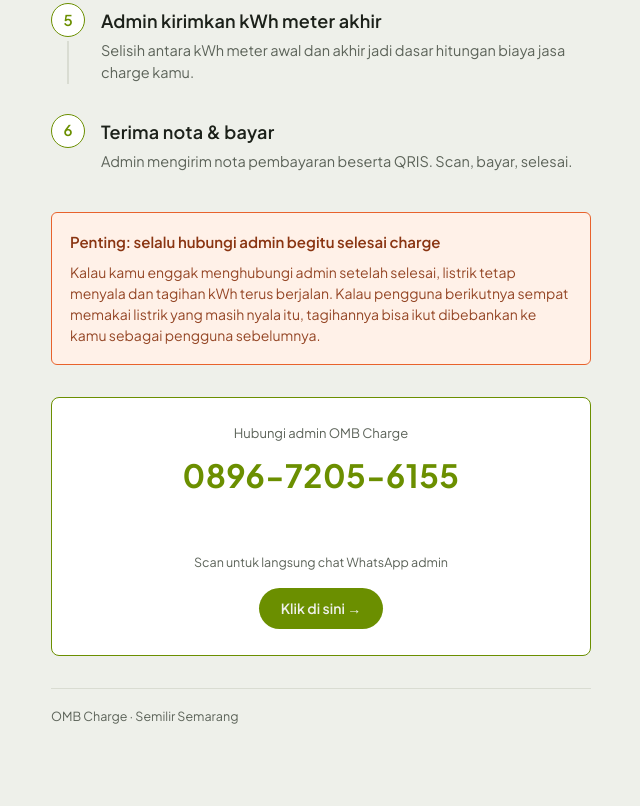
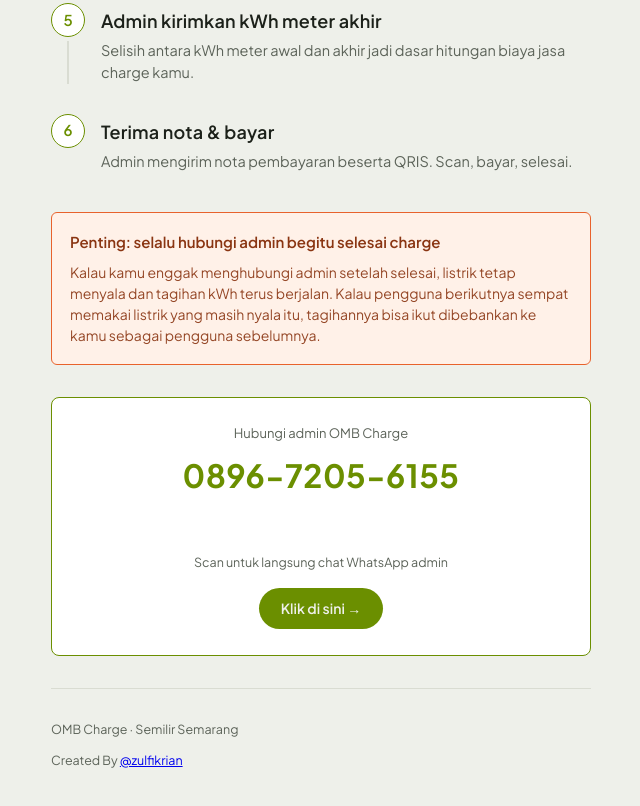
Before and after one commit to ojolmolisbersatu/omb-cas, a plain HTML site: page index.html in a window 1280 px wide. Shown: the part 925-1731 px from the top of the page, without its empty margins (319-959 px from the left). Before the commit the page ends 1699 px from the top, so only its background shows below. Drawn offline with Linux system fonts and the light colour scheme; a script that the page names is missing.

Commit message:
Enhance footer with creator credit
Updated footer to include credit information.

```diff
--- a/index.html
+++ b/index.html
@@ -374,9 +374,10 @@
       <a class="cb-link" href="https://wa.me/6289672056155?text=Halo%20min,%20mau%20ngecas%20dong" target="_blank" rel="noopener">Klik di sini →</a>
     </div>
 
-    <footer>
-      OMB Charge · Semilir Semarang
-    </footer>
+<footer>
+  <p>OMB Charge · Semilir Semarang</p>
+  <p class="credit">Created By <a href="https://instagram.com/zulfikrian" target="_blank" rel="noopener noreferrer">@zulfikrian</a></p>
+</footer>
   </div>
 
   <script src="https://cdnjs.cloudflare.com/ajax/libs/qrcodejs/1.0.0/qrcode.min.js"></script>
```
